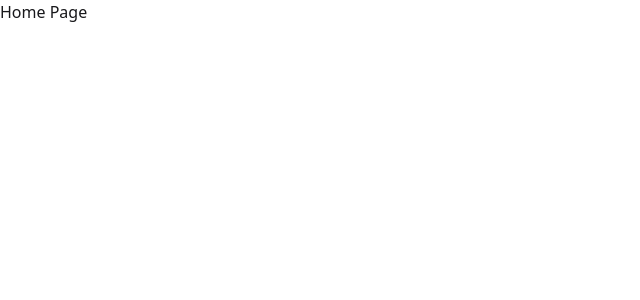
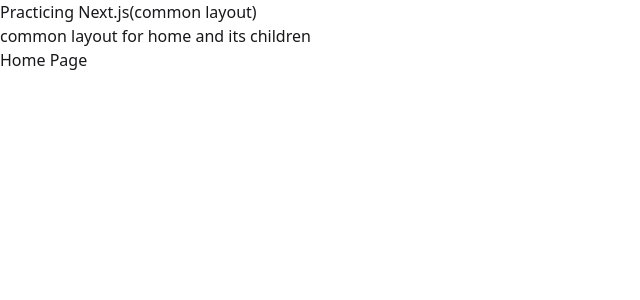
Before and after one commit to Saima-Bibi/Next.js-Project, a Next.js app: page /home in a window 1280 px wide. Shown: the top 300 px of the page, without its empty margins (0-640 px from the left). Built offline with nearby package versions, Linux system fonts and the light colour scheme.

Commit message:
Practiced common layout in Next.js

```diff
--- /dev/null
+++ b/src/app/home/layout.js
@@ -0,0 +1,8 @@
+export default function Layout({children}){
+    return (
+<>
+<h1>common layout for home and its children</h1>
+{children}
+</>
+    )
+}
--- a/src/app/layout.js
+++ b/src/app/layout.js
@@ -20,6 +20,7 @@
   return (
     <html lang="en">
       <body className={`${geistSans.variable} ${geistMono.variable}`}>
+        <h1>Practicing Next.js(common layout)</h1>
         {children}
       </body>
     </html>
```
